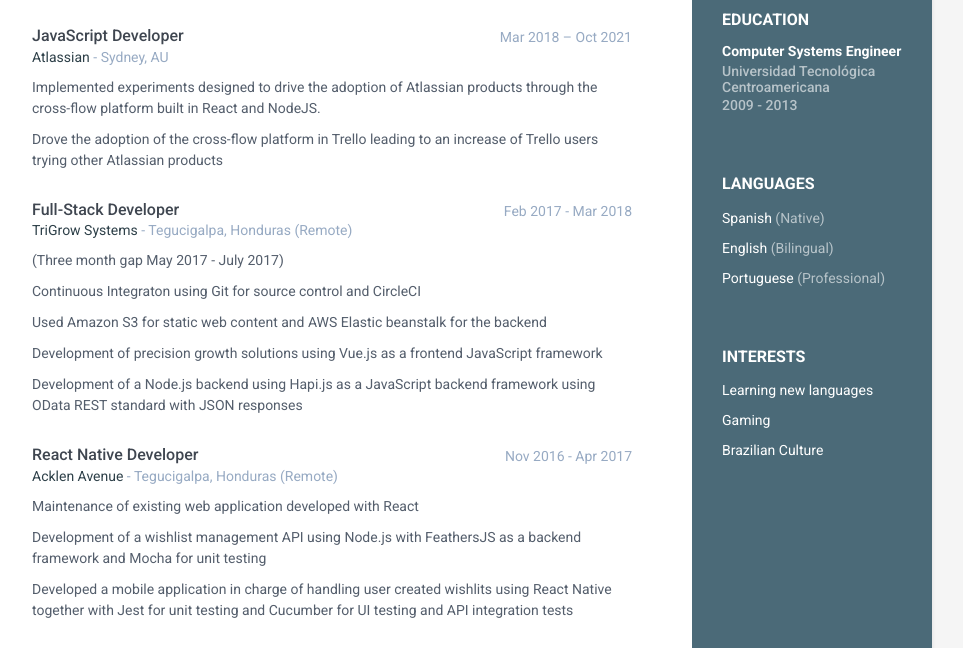
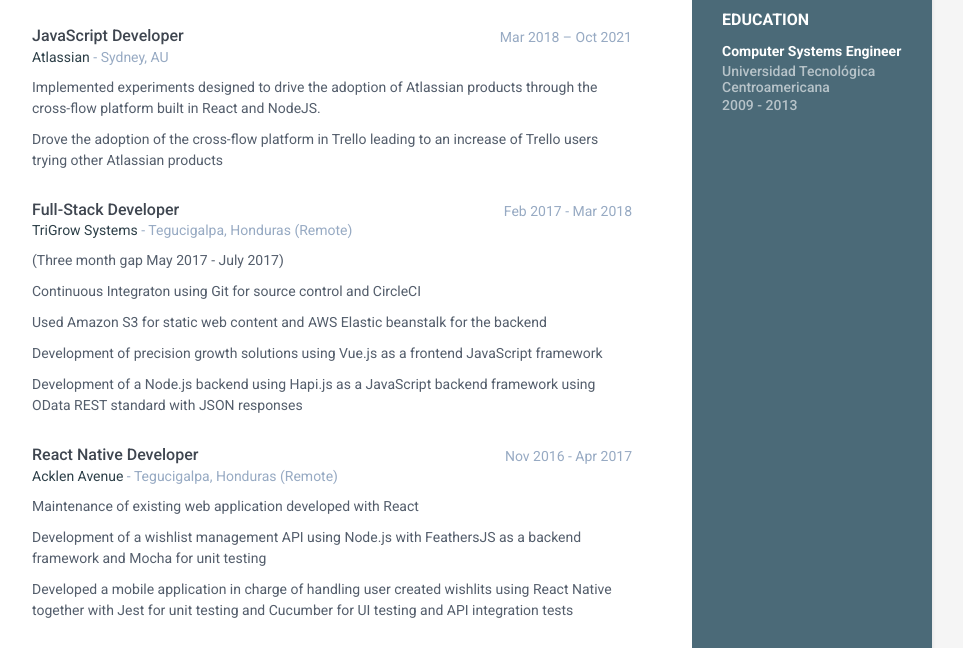
Before and after one commit to MarioMaradiaga/MarioMaradiaga.github.io, a plain HTML site: page index.html in a window 1280 px wide. Shown: the part 633-1281 px from the top of the page, without its empty margins (188-1151 px from the left). Drawn offline with Linux system fonts and the light colour scheme.

Commit message:
feat: removing interests and misc

```diff
--- a/index.html
+++ b/index.html
@@ -88,24 +88,24 @@
         </div>
         <!--//education-container-->
 
-        <div class="languages-container container-block">
+        <!-- <div class="languages-container container-block">
           <h2 class="container-block-title">Languages</h2>
           <ul class="list-unstyled interests-list">
             <li>Spanish <span class="lang-desc">(Native)</span></li>
             <li>English <span class="lang-desc">(Bilingual)</span></li>
             <li>Portuguese <span class="lang-desc">(Professional)</span></li>
           </ul>
-        </div>
+        </div> -->
         <!--//interests-->
 
-        <div class="interests-container container-block">
+        <!-- <div class="interests-container container-block">
           <h2 class="container-block-title">Interests</h2>
           <ul class="list-unstyled interests-list">
             <li>Learning new languages</li>
             <li>Gaming</li>
             <li>Brazilian Culture</li>
           </ul>
-        </div>
+        </div> -->
         <!--//interests-->
       </div>
       <!--//sidebar-wrapper-->
```
